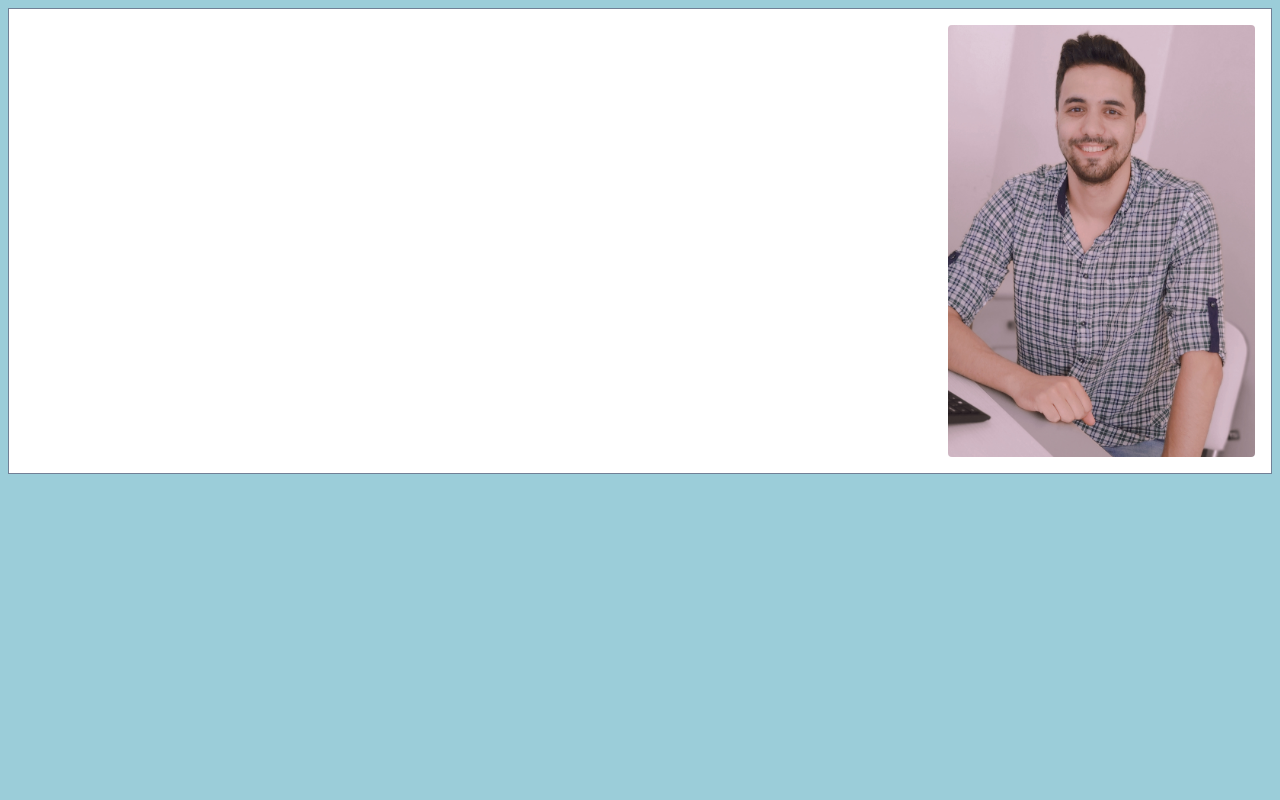
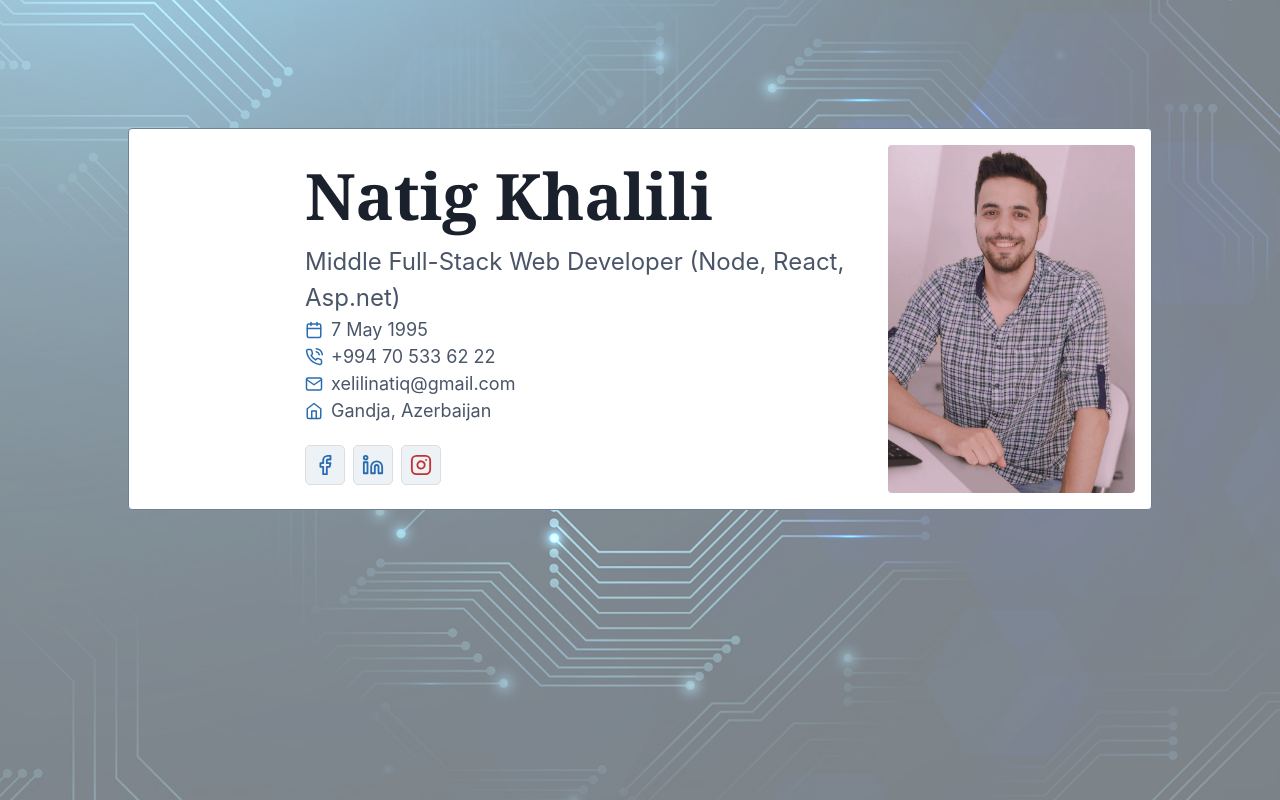
Before and after one commit to natiqxelili/ownportfolio, a React (Create React App) app in the folder freeapp/: page / in a window 1280 px wide. Built offline with nearby package versions, Linux system fonts and the light colour scheme; no server answers.

Commit message:
commit -m "personal info"

```diff
--- a/freeapp/src/assets/css/style.css
+++ b/freeapp/src/assets/css/style.css
@@ -864,3 +864,8 @@ ul.header-dropdown-menu li:not(:last-child) {
     right: 5px;
     padding-right: 5px;
 }
+
+.bg-img-overlay{
+    background-blend-mode: lighten;
+    background-color: rgba(255, 255, 255, 0.486);
+}
--- a/freeapp/src/containers/Portfolio.js
+++ b/freeapp/src/containers/Portfolio.js
@@ -4,25 +4,27 @@ import { connect } from "react-redux";
 import * as commonActions from "../redux/actions/Common";
 import * as userActions from "../redux/actions/User";
 import dashPhoto from "../assets/img/dashPhoto.jpg";
+import backPhoto from "../assets/img/bg-techno.png";
+import * as Icon from "react-icons/fi"
 
 class Portfolio extends Component {
     constructor() {
         super();
         this.state = {
             username: "",
-            password: ""
+            password: "",
         };
     }
 
-    handleChange = e => {
-        e.target.value && e.target.setCustomValidity('');
+    handleChange = (e) => {
+        e.target.value && e.target.setCustomValidity("");
         this.setState({
             ...this.state,
-            [e.target.name]: e.target.value
+            [e.target.name]: e.target.value,
         });
     };
 
-    handleSubmit = e => {
+    handleSubmit = (e) => {
         e.preventDefault();
         const { username, password } = this.state;
         this.props.loading("login", true);
@@ -31,23 +33,39 @@ class Portfolio extends Component {
 
     render() {
         return (
-            <div className="flx-row">
-                <div className="tw-w-full tw-flex tw-flex-col tw-overflow-y-auto tw-h-screen-93">
-                    <div className='row tw-bg-white m-2 tw-border tw-border-gray-600 py-3'>
-                        <div className='col-sm-12 px-3'>
-                            <img src={dashPhoto} className="tw-w-1/4 tw-float-right tw-rounded" />
+            <div
+                className="tw-w-screen tw-h-screen tw-bg-cover tw-bg-no-repeat bg-img-overlay"
+                style={{ backgroundImage: `url(${backPhoto})` }}
+            >
+                <div className="flx-row">
+                    <div className="tw-w-full tw-flex tw-flex-col tw-overflow-y-auto tw-h-screen-93">
+                        <div className="flx-row tw-bg-white tw-m-32 tw-rounded tw-border tw-border-gray-600 p-3">
+                            <div className="tw-flex-1 tw-text-left tw-align-middle tw-m-auto tw-pl-40">
+                                <div className="tw-text-6xl tw-font-serif tw-text-gray-900 tw-font-bold">Natig Khalili</div>
+                                <div className="tw-text-2xl tw-text-gray-700">Middle Full-Stack Web Developer (Node, React, Asp.net)</div>
+                                <div className="tw-text-lg tw-text-gray-700 flx-row tw-items-center tw-justify-start"><Icon.FiCalendar className="tw-text-blue-700 mr-2" /> 7 May 1995</div>
+                                <div className="tw-text-lg tw-text-gray-700 flx-row tw-items-center tw-justify-start"><Icon.FiPhoneCall className="tw-text-blue-700 mr-2" /> +994 70 533 62 22</div>
+                                <div className="tw-text-lg tw-text-gray-700 flx-row tw-items-center tw-justify-start"><Icon.FiMail className="tw-text-blue-700 mr-2" /> xelilinatiq@gmail.com</div>
+                                <div className="tw-text-lg tw-text-gray-700 flx-row tw-items-center tw-justify-start"><Icon.FiHome className="tw-text-blue-700 mr-2" /> Gandja, Azerbaijan</div>
+                                {/* Social medias */}
+                                <div className="tw-text-lg tw-text-gray-700 flx-row tw-items-center tw-justify-start tw-mt-4">
+                                    <a href="https://www.facebook.com/natiq.xelili/" target="blank"><Icon.FiFacebook className="tw-text-blue-700 ml-0 mr-2 brdr-b tw-bg-gray-200 tw-px-2 tw-cursor-pointer" size={40} /></a>
+                                    <a href="https://www.linkedin.com/in/natiq-x%C9%99lili-611b99115/" target="blank"><Icon.FiLinkedin className="tw-text-blue-700 ml-0 mr-2 brdr-b tw-bg-gray-200 tw-px-2 tw-cursor-pointer" size={40} /></a>
+                                    <a href="https://www.instagram.com/natiqxelili/" target="blank"><Icon.FiInstagram className="tw-text-red-700 ml-0 mr-2 brdr-b tw-bg-gray-200 tw-px-2 tw-cursor-pointer" size={40} /></a>
+                                </div>
+                            </div>
+                            <img alt="" src={dashPhoto} className="tw-w-1/4 tw-rounded" />
                         </div>
                     </div>
                 </div>
-
             </div>
-        )
+        );
     }
 }
 
 export default withRouter(
     connect(({ ...state }) => ({ state }), {
         ...commonActions,
-        ...userActions
+        ...userActions,
     })(Portfolio)
 );
```
Also changed, not shown: 1 other file (tests, documents, lock files or other folders).
